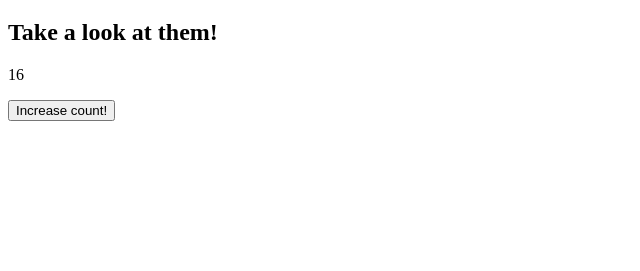
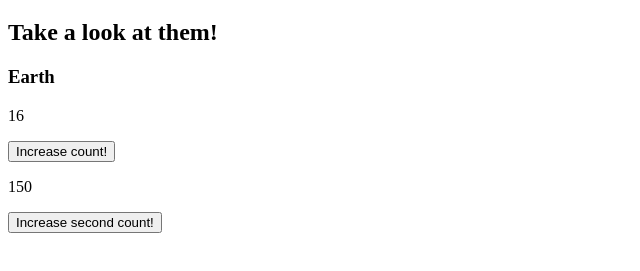
Before and after one commit to Tech-Educators/digital-innovator-001, a plain HTML site: page week-05/03-import-export/index.html in a window 1280 px wide. Both pictures are taken after a click on the button "Increase count!". Shown: the part 61-332 px from the top of the page, without its empty margins (0-640 px from the left). Drawn offline with Linux system fonts and the light colour scheme.

Commit message:
default exports, plus variable reassignment

```diff
--- a/week-05/03-import-export/app.js
+++ b/week-05/03-import-export/app.js
@@ -5,14 +5,18 @@
 // and that location must be: in "double quotes", hav a file pathway, and end in the file extension = .js
 import { multiply } from "./functions.js";
 import { x, y, myName } from "./variables.js";
-import { increaseCount, count } from "./counter.js";
+import { setCount, count, countState, setAnyNumber } from "./counter.js"; // This is called a named import/export.
+import someThing from "./defaultExportThing.js"; // This is called a default export.
 
 // get the elements from our HTML:
 const myNameH1 = document.getElementById("my-name");
-const myBookDiv = document.getElementById("my-books");
+const myLocationH3 = document.getElementById("my-location");
 
 const myCount = document.getElementById("my-counter");
 const myButton = document.getElementById("my-button");
+
+const mySecondCount = document.getElementById("my-second-counter");
+const mySecondButton = document.getElementById("my-second-button");
 
 // What we're used to:
 const num1 = 10;
@@ -41,8 +45,26 @@ myCount.textContent = count;
 myButton.addEventListener("click", function () {
   console.log("the button is clicked:", count);
   // Everytime the button is clicked, increase the counter by 1
-  increaseCount();
+  setCount();
   console.log("The function has finished running", count);
   // and update the value on the page
   myCount.textContent = count;
 });
+
+// This is my 'default-ly' exported function.
+myLocationH3.textContent = someThing();
+
+// Let's look at the second counter
+mySecondCount.textContent = countState.count;
+
+// Think back to objects. We can add values to an abject, and even change them. But we can't change a whole object to a number, for example.:
+countState.myName = "Frankie";
+countState.myPet = "Luna";
+countState.colours = ["blue", "red", 25];
+
+mySecondButton.addEventListener("click", function () {
+  console.log("countState is an object with a property:", countState);
+  // We must remember to reassign the value to the result of the function:
+  countState.count = setAnyNumber(countState.count, 10);
+  mySecondCount.textContent = countState.count;
+});
--- a/week-05/03-import-export/counter.js
+++ b/week-05/03-import-export/counter.js
@@ -1,9 +1,21 @@
 // To allow this function to work, we put the variable and the function together in one file.
 // This file also has a specific purpose, being a counter, rather than being loose in a 'variables.js' or a 'functions.js'
+
+// JavaScript does not allow direct reassignment of an imported variable, because they are "read-only live bindings"
+// Instead we can we store count in a 'module-private' variable:
 export let count = 15;
 
-export function increaseCount() {
-  console.log("inside the function, newCount is:", count);
+export function setCount() {
+  count += 1;
+}
 
-  return (count += 1);
+// Alternatively, because we're able to change values of an item on an object, we can decalre our variable this way
+export const countState = {
+  count: 150,
+};
+
+// And now we can make a dynamic function which can change any number:
+export function setAnyNumber(valueToBeChanged, increaseAmount) {
+  console.log("in the function", valueToBeChanged, increaseAmount);
+  return (valueToBeChanged += increaseAmount);
 }
--- /dev/null
+++ b/week-05/03-import-export/defaultExportThing.js
@@ -0,0 +1,3 @@
+export default function getLocation() {
+  return "Earth";
+}
--- a/week-05/03-import-export/index.html
+++ b/week-05/03-import-export/index.html
@@ -10,10 +10,14 @@
   <body>
     <h1 id="my-name">My Books</h1>
     <h2>Take a look at them!</h2>
+    <h3 id="my-location"></h3>
 
     <div id="my-books"></div>
 
     <p id="my-counter">Count will appear here</p>
     <button id="my-button">Increase count!</button>
+
+    <p id="my-second-counter">Count will appear here</p>
+    <button id="my-second-button">Increase second count!</button>
   </body>
 </html>
```
